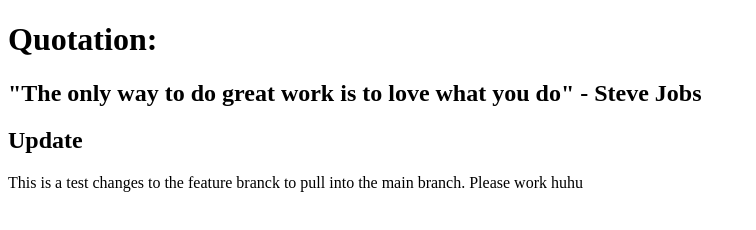
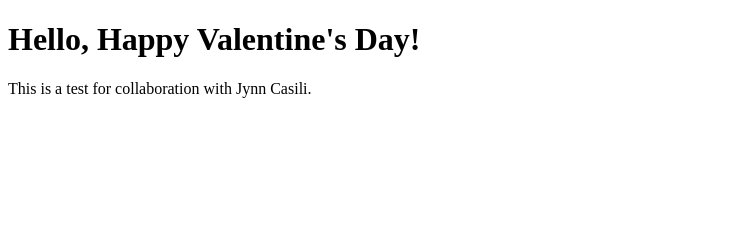
Before and after one commit to lbt-gh-117/my_project, a plain HTML site: page index.html in a window 1280 px wide. Shown: the whole page, without its empty margins (0-756 px from the left). Drawn offline with Linux system fonts and the light colour scheme.

Commit message:
index.html

```diff
--- a/index.html
+++ b/index.html
@@ -6,9 +6,7 @@
     <title>My_Project</title>
 </head>
 <body>
-    <h1>Quotation:</h1>
-    <h2>"The only way to do great work is to love what you do" - Steve Jobs</h2>
-    <h2> Update </h2>
-    <p>This is a test changes to the feature branck to pull into the main branch. Please work huhu</p>
+    <h1>Hello, Happy Valentine's Day!</h1>
+    <p>This is a test for collaboration with Jynn Casili.</p>
 </body>
 </html>
```
